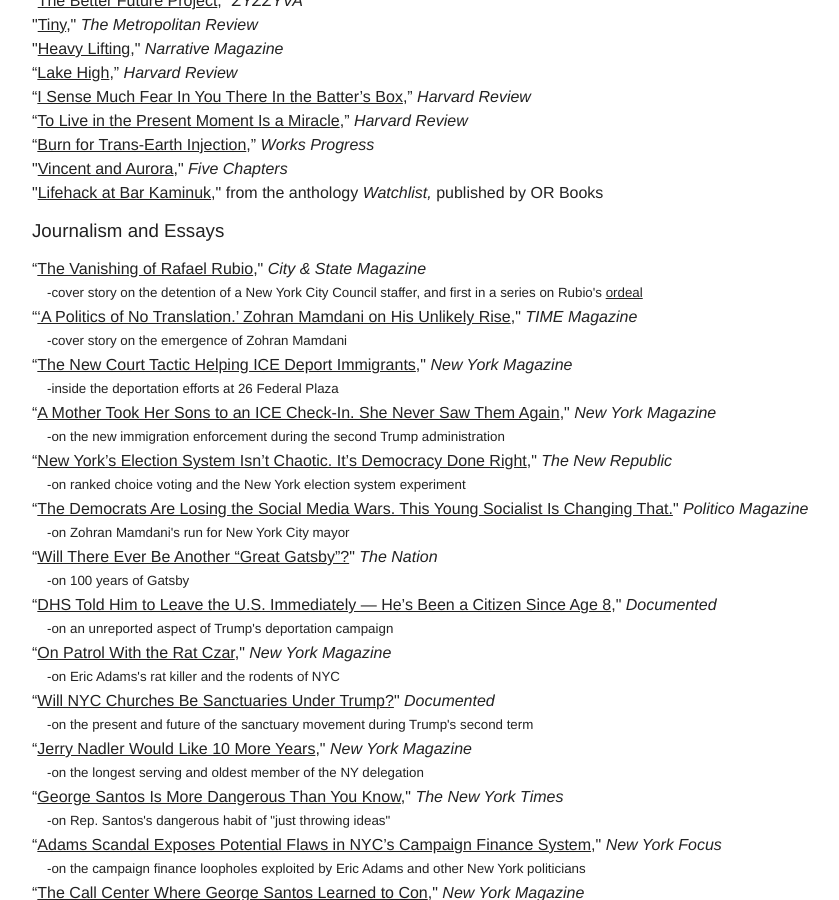
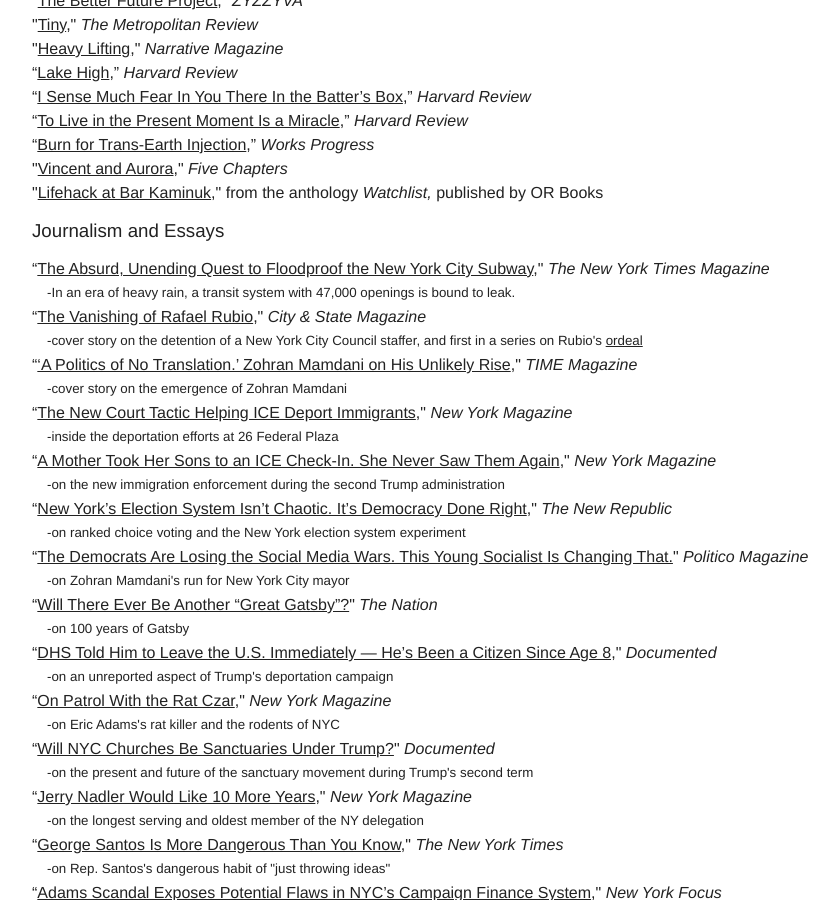
Before and after one commit to mjchiusano/mjchiusano.github.io, a Jekyll site: the page built from work.html, in a window 1280 px wide and 900 px high, scrolled down 456 px. Shown: the whole window, without its empty margins (163-1002 px from the left). Built offline with Jekyll 4.4.1, drawn with Linux system fonts in a browser that asks for light colours; Markdown is read by kramdown in place of the engine named in the settings.

Commit message:
Update work.html
nyt

```diff
--- a/work.html
+++ b/work.html
@@ -33,6 +33,9 @@
 <div class="gutter-pad-bottom">
 <h3 class="gutter-pad-bottom">Journalism and Essays</h3>
 <ul>
+
+<li>“<a href="https://www.nytimes.com/2026/09/08/magazine/new-york-city-subway-mta-flooding.html">The Absurd, Unending Quest to Floodproof the New York City Subway</a>," <i>The New York Times Magazine</i>
+ <small class="gutter-pad-left">-In an era of heavy rain, a transit system with 47,000 openings is bound to leak.</small></li>
 
 <li>“<a href="https://www.cityandstateny.com/politics/2026/02/who-rafael-rubio-nyc-council-staffer-still-being-held-ice/411684/">The Vanishing of Rafael Rubio</a>," <i>City & State Magazine</i>
  <small class="gutter-pad-left">-cover story on the detention of a New York City Council staffer, and first in a series on Rubio's <a href="https://www.cityandstateny.com/politics/2026/06/rafael-rubio-city-council-staffer-detained-ice-freed-after-5-months-behind-bars/414488/">ordeal</a></small></li>
```
